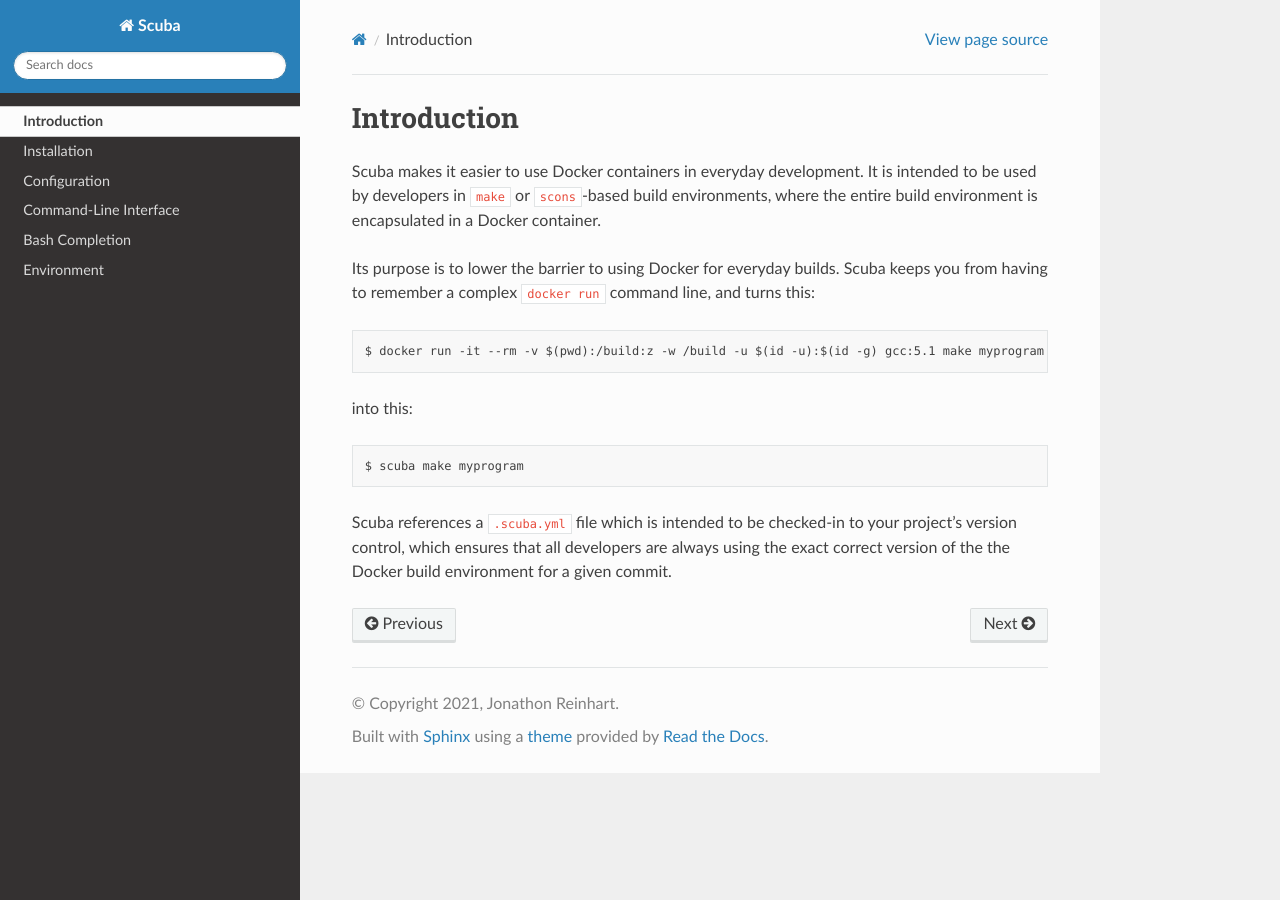
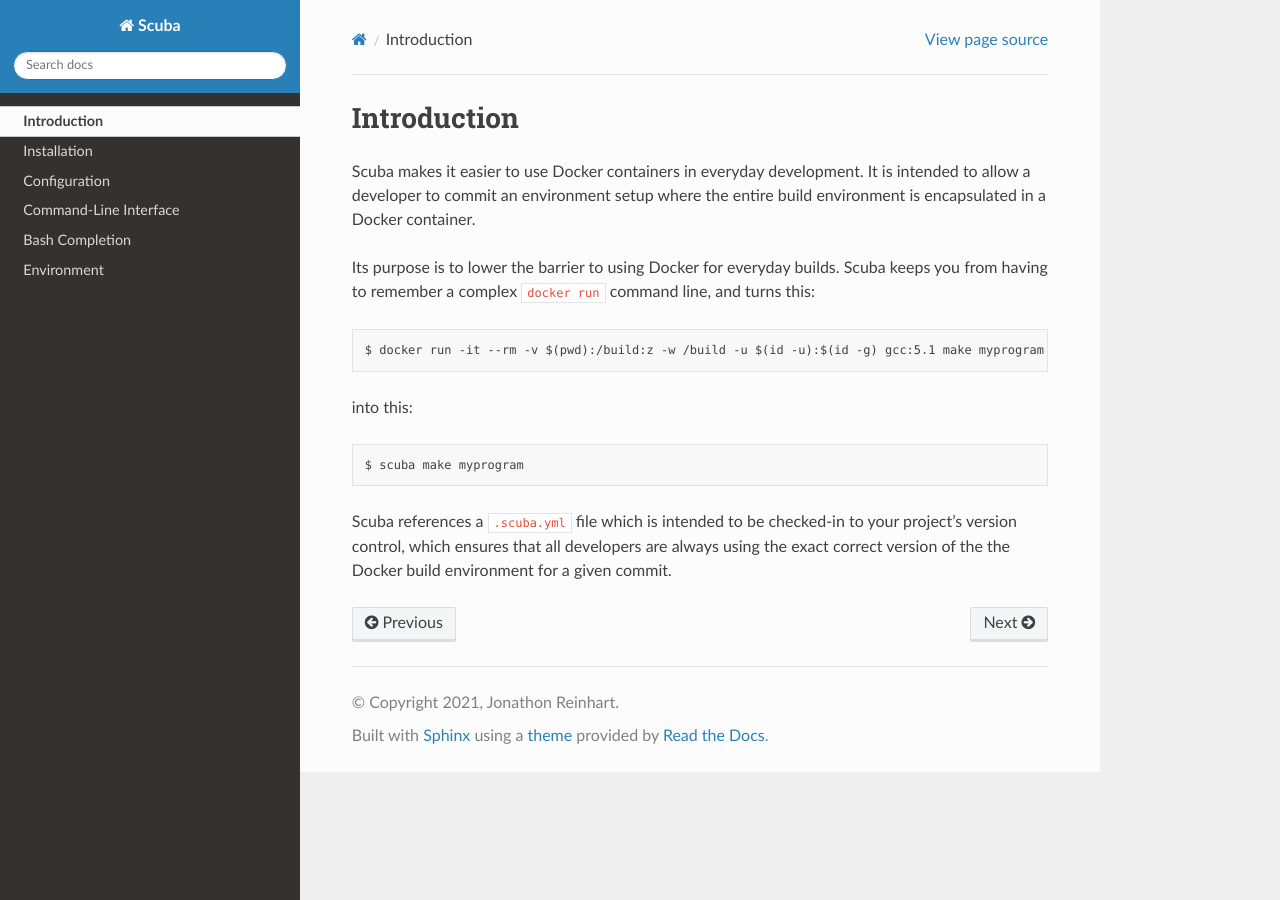
Before and after one commit to JonathonReinhart/scuba, a Sphinx documentation site: the page built from docs/introduction.rst, in a window 1280 px wide. Built offline with Sphinx 7.4.7 and the Read the Docs theme 2.0.0, drawn with Linux system fonts in a browser that asks for light colours.

Commit message:
Update introduction.rst

```diff
--- a/docs/introduction.rst
+++ b/docs/introduction.rst
@@ -1,9 +1,8 @@
 Introduction
 ============
-Scuba makes it easier to use Docker containers in everyday development.  It is
-intended to be used by developers in ``make`` or ``scons``-based build
-environments, where the entire build environment is encapsulated in a Docker
-container.
+Scuba makes it easier to use Docker containers in everyday development. It is
+intended to allow a developer to commit an environment setup where the entire
+build environment is encapsulated in a Docker container.
 
 Its purpose is to lower the barrier to using Docker for everyday builds. Scuba
 keeps you from having to remember a complex ``docker run`` command line, and
```
